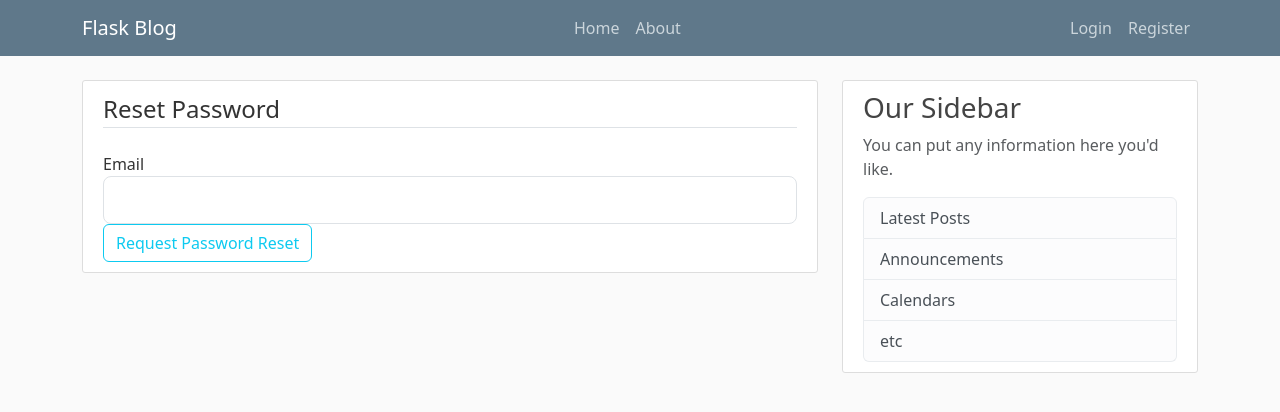
After one commit to Alpha-403/Blog, a Flask app: page /reset_password in a window 1280 px wide. The commit adds this page. Shown: the top 412 px of the page. Run offline with Flask 3, Linux system fonts and the light colour scheme; some libraries are stand-ins or nearby versions.

Commit message:
Password reset

```diff
--- a/FlaskBlog/forms.py
+++ b/FlaskBlog/forms.py
@@ -1,63 +1,80 @@
 from flask_wtf import FlaskForm
 from flask_wtf.file import FileField, FileAllowed
-from wtforms import StringField, PasswordField, SubmitField, BooleanField, ValidationError, TextAreaField
-from wtforms.validators import DataRequired, Length, Email, EqualTo
+from flask_login import current_user
+from wtforms import StringField, PasswordField, SubmitField, BooleanField, TextAreaField
+from wtforms.validators import DataRequired, Length, Email, EqualTo, ValidationError
 from FlaskBlog.models import User
-from flask_login import current_user
 
 
-class Registration(FlaskForm):
+class RegistrationForm(FlaskForm):
     username = StringField('Username',
-                           validators=[DataRequired(Length(min=2, max=20))])
+                           validators=[DataRequired(), Length(min=2, max=20)])
     email = StringField('Email',
                         validators=[DataRequired(), Email()])
-    password = PasswordField('Password',
-                             validators=[DataRequired()])
+    password = PasswordField('Password', validators=[DataRequired()])
     confirm_password = PasswordField('Confirm Password',
                                      validators=[DataRequired(), EqualTo('password')])
-    submit = SubmitField("Sign up")
+    submit = SubmitField('Sign Up')
 
     def validate_username(self, username):
         user = User.query.filter_by(username=username.data).first()
         if user:
-            raise ValidationError('That username is taken. Please choose a new one')
+            raise ValidationError('That username is taken. Please choose a different one.')
 
     def validate_email(self, email):
         user = User.query.filter_by(email=email.data).first()
         if user:
-            raise ValidationError('That email is taken. Please choose a new one')
+            raise ValidationError('That email is taken. Please choose a different one.')
 
 
-class Login(FlaskForm):
+class LoginForm(FlaskForm):
     email = StringField('Email',
                         validators=[DataRequired(), Email()])
     password = PasswordField('Password', validators=[DataRequired()])
     remember = BooleanField('Remember Me')
-    submit = SubmitField("Login")
+    submit = SubmitField('Login')
 
 
 class UpdateAccountForm(FlaskForm):
     username = StringField('Username',
-                           validators=[DataRequired(Length(min=2, max=20))])
+                           validators=[DataRequired(), Length(min=2, max=20)])
     email = StringField('Email',
                         validators=[DataRequired(), Email()])
-    picture = FileField("Update Profile Picture", validators=[FileAllowed(['jpg', 'png', 'jpeg'])])
-    submit = SubmitField("Update")
+    picture = FileField('Update Profile Picture', validators=[FileAllowed(['jpg', 'png'])])
+    submit = SubmitField('Update')
 
     def validate_username(self, username):
         if username.data != current_user.username:
             user = User.query.filter_by(username=username.data).first()
             if user:
-                raise ValidationError('That username is taken. Please choose a new one')
+                raise ValidationError('That username is taken. Please choose a different one.')
 
     def validate_email(self, email):
         if email.data != current_user.email:
             user = User.query.filter_by(email=email.data).first()
             if user:
-                raise ValidationError('That email is taken. Please choose a new one')
+                raise ValidationError('That email is taken. Please choose a different one.')
 
 
 class PostForm(FlaskForm):
     title = StringField('Title', validators=[DataRequired()])
     content = TextAreaField('Content', validators=[DataRequired()])
     submit = SubmitField('Post')
+
+
+class RequestResetForm(FlaskForm):
+    email = StringField('Email',
+                        validators=[DataRequired(), Email()])
+    submit = SubmitField('Request Password Reset')
+
+    def validate_email(self, email):
+        user = User.query.filter_by(email=email.data).first()
+        if user is None:
+            raise ValidationError('There is no account with that email. You must register first.')
+
+
+class ResetPasswordForm(FlaskForm):
+    password = PasswordField('Password', validators=[DataRequired()])
+    confirm_password = PasswordField('Confirm Password',
+                                     validators=[DataRequired(), EqualTo('password')])
+    submit = SubmitField('Reset Password')
--- a/FlaskBlog/routes.py
+++ b/FlaskBlog/routes.py
@@ -2,18 +2,20 @@ import os
 import secrets
 from PIL import Image
 from flask import render_template, url_for, flash, redirect, request, abort
-from FlaskBlog import app, db, bcrypt
-from FlaskBlog.forms import Registration, Login, UpdateAccountForm, PostForm
+from FlaskBlog import app, db, bcrypt, mail
+from FlaskBlog.forms import (RegistrationForm, LoginForm, UpdateAccountForm,
+                             PostForm, RequestResetForm, ResetPasswordForm)
 from FlaskBlog.models import User, Post
 from flask_login import login_user, current_user, logout_user, login_required
+from flask_mail import Message
 
 
 @app.route("/")
 @app.route("/home")
 def home():
     page = request.args.get('page', 1, type=int)
-    post = Post.query.order_by(Post.date_posted.desc()).paginate(page=page, per_page=3)
-    return render_template('home.html', posts=post)
+    posts = Post.query.order_by(Post.date_posted.desc()).paginate(page=page, per_page=5)
+    return render_template('home.html', posts=posts)
 
 
 @app.route("/about")
@@ -25,7 +27,7 @@ def about():
 def register():
     if current_user.is_authenticated:
         return redirect(url_for('home'))
-    form = Registration()
+    form = RegistrationForm()
     if form.validate_on_submit():
         hashed_password = bcrypt.generate_password_hash(form.password.data).decode('utf-8')
         user = User(username=form.username.data, email=form.email.data, password=hashed_password)
@@ -40,7 +42,7 @@ def register():
 def login():
     if current_user.is_authenticated:
         return redirect(url_for('home'))
-    form = Login()
+    form = LoginForm()
     if form.validate_on_submit():
         user = User.query.filter_by(email=form.email.data).first()
         if user and bcrypt.check_password_hash(user.password, form.password.data):
@@ -58,12 +60,11 @@ def logout():
     return redirect(url_for('home'))
 
 
-
 def save_picture(form_picture):
     random_hex = secrets.token_hex(8)
     _, f_ext = os.path.splitext(form_picture.filename)
     picture_fn = random_hex + f_ext
-    picture_path = os.path.join(app.root_path, 'static/profile_pic', picture_fn)
+    picture_path = os.path.join(app.root_path, 'static/profile_pics', picture_fn)
 
     output_size = (125, 125)
     i = Image.open(form_picture)
@@ -89,8 +90,9 @@ def account():
     elif request.method == 'GET':
         form.username.data = current_user.username
         form.email.data = current_user.email
-    image_file = url_for('static', filename='profile_pic/' + current_user.image_file)
-    return render_template('account.html', title='Account', image_file=image_file, form=form)
+    image_file = url_for('static', filename='profile_pics/' + current_user.image_file)
+    return render_template('account.html', title='Account',
+                           image_file=image_file, form=form)
 
 
 @app.route("/post/new", methods=['GET', 'POST'])
@@ -101,15 +103,16 @@ def new_post():
         post = Post(title=form.title.data, content=form.content.data, author=current_user)
         db.session.add(post)
         db.session.commit()
-        flash('Your Post has been created', 'success')
+        flash('Your post has been created!', 'success')
         return redirect(url_for('home'))
-    return render_template('create_post.html', title='New Post', form=form, legend='New Post')
+    return render_template('create_post.html', title='New Post',
+                           form=form, legend='New Post')
 
 
 @app.route("/post/<int:post_id>")
 def post(post_id):
     post = Post.query.get_or_404(post_id)
-    return render_template('post.html', title=post.title, post=post, legend='New Post')
+    return render_template('post.html', title=post.title, post=post)
 
 
 @app.route("/post/<int:post_id>/update", methods=['GET', 'POST'])
@@ -125,7 +128,7 @@ def update_post(post_id):
         db.session.commit()
         flash('Your post has been updated!', 'success')
         return redirect(url_for('post', post_id=post.id))
-    elif request.method == "GET":
+    elif request.method == 'GET':
         form.title.data = post.title
         form.content.data = post.content
     return render_template('create_post.html', title='Update Post',
@@ -145,10 +148,54 @@ def delete_post(post_id):
 
 
 @app.route("/user/<string:username>")
-def user_post(username):
+def user_posts(username):
     page = request.args.get('page', 1, type=int)
     user = User.query.filter_by(username=username).first_or_404()
-    post = Post.query.filter_by(author=user)\
+    posts = Post.query.filter_by(author=user)\
         .order_by(Post.date_posted.desc())\
-        .paginate(page=page, per_page=3)
-    return render_template('user_posts.html', posts=post, user=user)
+        .paginate(page=page, per_page=5)
+    return render_template('user_posts.html', posts=posts, user=user)
+
+
+def send_reset_email(user):
+    token = user.get_reset_token()
+    msg = Message('Password Reset Request',
+                  sender='noreply@demo.com',
+                  recipients=[user.email])
+    msg.body = f'''To reset your password, visit the following link:
+{url_for('reset_token', token=token, _external=True)}
+
+If you did not make this request then simply ignore this email and no changes will be made.
+'''
+    mail.send(msg)
+
+
+@app.route("/reset_password", methods=['GET', 'POST'])
+def reset_request():
+    if current_user.is_authenticated:
+        return redirect(url_for('home'))
+    form = RequestResetForm()
+    if form.validate_on_submit():
+        user = User.query.filter_by(email=form.email.data).first()
+        send_reset_email(user)
+        flash('An email has been sent with instructions to reset your password.', 'info')
+        return redirect(url_for('login'))
+    return render_template('reset_request.html', title='Reset Password', form=form)
+
+
+@app.route("/reset_password/<token>", methods=['GET', 'POST'])
+def reset_token(token):
+    if current_user.is_authenticated:
+        return redirect(url_for('home'))
+    user = User.verify_reset_token(token)
+    if user is None:
+        flash('That is an invalid or expired token', 'warning')
+        return redirect(url_for('reset_request'))
+    form = ResetPasswordForm()
+    if form.validate_on_submit():
+        hashed_password = bcrypt.generate_password_hash(form.password.data).decode('utf-8')
+        user.password = hashed_password
+        db.session.commit()
+        flash('Your password has been updated! You are now able to log in', 'success')
+        return redirect(url_for('login'))
+    return render_template('reset_token.html', title='Reset Password', form=form)
--- a/FlaskBlog/templates/home.html
+++ b/FlaskBlog/templates/home.html
@@ -5,7 +5,7 @@
           <img class="rounded-circle article-img" src="{{ url_for('static', filename='profile_pic/' + post.author.image_file) }}">
           <div class="media-body">
             <div class="article-metadata">
-              <a class="mr-2" href="{{ url_for('user_post', username=post.author.username) }}">{{ post.author.username }}</a>
+              <a class="mr-2" href="{{ url_for('user_posts', username=post.author.username) }}">{{ post.author.username }}</a>
               <small class="text-muted">{{ post.date_posted.strftime('%Y-%m-%d') }}</small>
             </div>
             <h2><a class="article-title" href="{{ url_for('post', post_id=post.id) }}">{{ post.title }}</a></h2>
--- a/FlaskBlog/templates/login.html
+++ b/FlaskBlog/templates/login.html
@@ -38,10 +38,10 @@
             </fieldset>
             <div class="form-group">
                 {{ form.submit(class="btn btn-outline-info") }}
+                <small class="text-muted ml-2">
+                    <a href="{{ url_for('reset_request') }}">Forgot Password?</a>
+                </small>
             </div>
-            <small class="text-muted ml-2">
-                <a href="#">Forgot Password?</a>
-            </small>
         </form>
     </div>
     <div class="border-top pt-3">
--- /dev/null
+++ b/FlaskBlog/templates/reset_request.html
@@ -0,0 +1,27 @@
+{% extends "layout.html" %}
+{% block content %}
+    <div class="content-section">
+        <form method="POST" action="">
+            {{ form.hidden_tag() }}
+            <fieldset class="form-group">
+                <legend class="border-bottom mb-4">Reset Password</legend>
+                <div class="form-group">
+                    {{ form.email.label(class="form-control-label") }}
+                    {% if form.email.errors %}
+                        {{ form.email(class="form-control form-control-lg is-invalid") }}
+                        <div class="invalid-feedback">
+                            {% for error in form.email.errors %}
+                                <span>{{ error }}</span>
+                            {% endfor %}
+                        </div>
+                    {% else %}
+                        {{ form.email(class="form-control form-control-lg") }}
+                    {% endif %}
+                </div>
+            </fieldset>
+            <div class="form-group">
+                {{ form.submit(class="btn btn-outline-info") }}
+            </div>
+        </form>
+    </div>
+{% endblock content %}
--- a/run.py
+++ b/run.py
@@ -2,4 +2,4 @@ from FlaskBlog import app
 
 
 if __name__ == '__main__':
-    app.run(debug=True)
+    app.run()
```
Also changed, not shown: FlaskBlog/__init__.py (+11 -4 lines), FlaskBlog/models.py (+19 -5 lines), instance/site.db.
